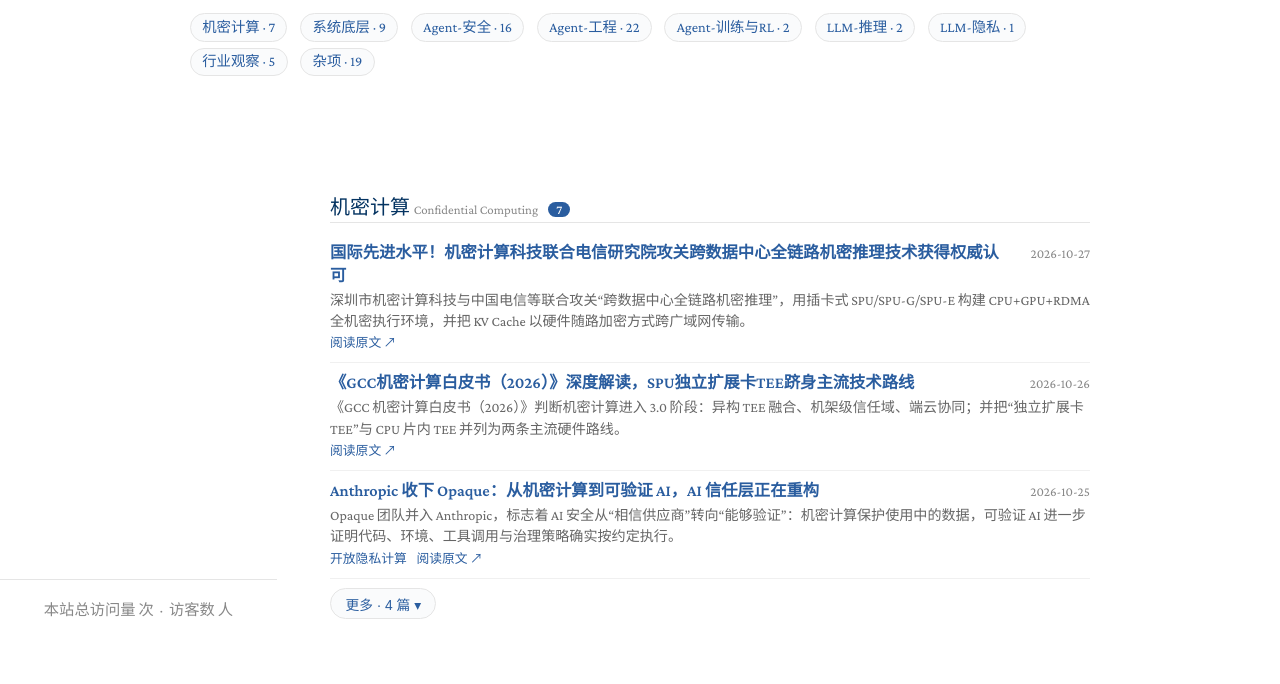
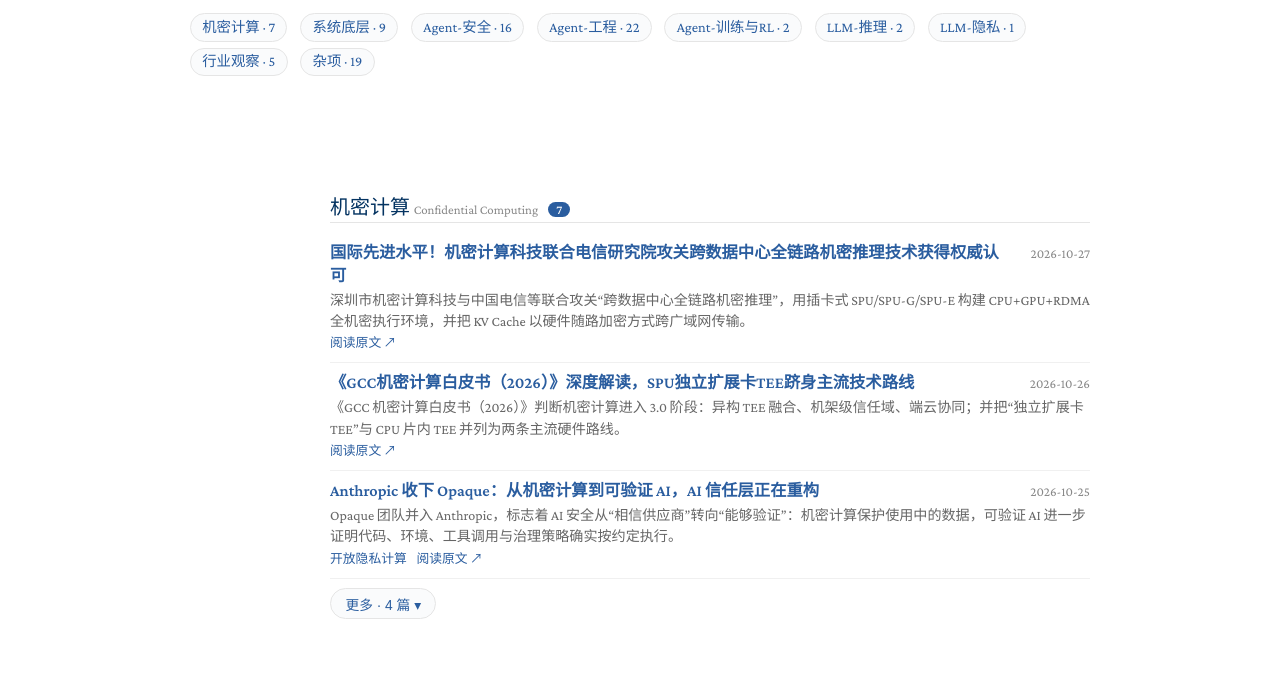
Before and after one commit to l1212s-tee/l1212s-tee.github.io, a plain HTML site: page blog.html in a window 1280 px wide. Shown: the part 116-800 px from the top of the page. Drawn offline with nearby package versions, Linux system fonts and the light colour scheme; some packages are replaced by stand-ins of ours; a script that the page names is missing.

Commit message:
blog: 移除页面访问量统计(仅保留主页统计)

```diff
--- a/blog.html
+++ b/blog.html
@@ -8,7 +8,6 @@
 <link rel="stylesheet" href="https://cdnjs.cloudflare.com/ajax/libs/font-awesome/5.11.2/css/all.min.css">
 <link rel="stylesheet" href="css/font.css">
 <link rel="stylesheet" href="css/style.css">
-<script async src="//busuanzi.ibruce.info/busuanzi/2.3/busuanzi.pure.mini.js"></script>
 <style>
   .wrapper{max-width:900px;margin:0 auto;padding:2.5rem 1.4rem;}
   .blog-top{display:flex;align-items:baseline;justify-content:space-between;border-bottom:1px solid #e5e5e5;padding-bottom:0.6rem;margin-bottom:0.4rem;}
@@ -40,8 +39,6 @@
   .blog-more{display:inline-block;margin-top:0.6rem;background:#fafbfc;border:1px solid #e5e5e5;border-radius:1rem;padding:0.28rem 0.9rem;font-size:0.86rem;color:#2a5d9f;cursor:pointer;}
   .blog-more:hover{background:#e8f1fa;}
   .blog-more-caret{transition:transform .2s;}
-
-  .blog-page-footer{color:#888;font-size:0.9em;border-top:1px solid #e5e5e5;margin-top:2rem;padding:1.2rem 1.4rem 2rem;text-align:center;}
 </style>
 </head>
 <body>
@@ -101,11 +98,5 @@
 })();
 </script>
 
-<footer class="blog-page-footer">
-  <span id="busuanzi_container_site_pv">本站总访问量 <span id="busuanzi_value_site_pv"></span> 次</span>
-  &nbsp;·&nbsp;
-  <span id="busuanzi_container_site_uv">访客数 <span id="busuanzi_value_site_uv"></span> 人</span>
-</footer>
-
 </body>
 </html>
```
